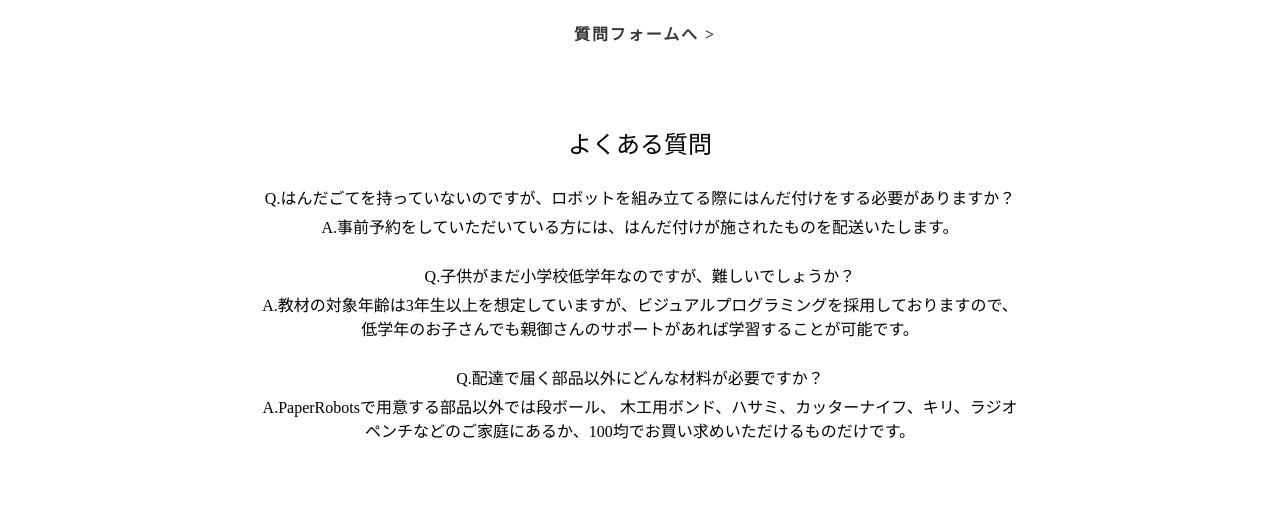
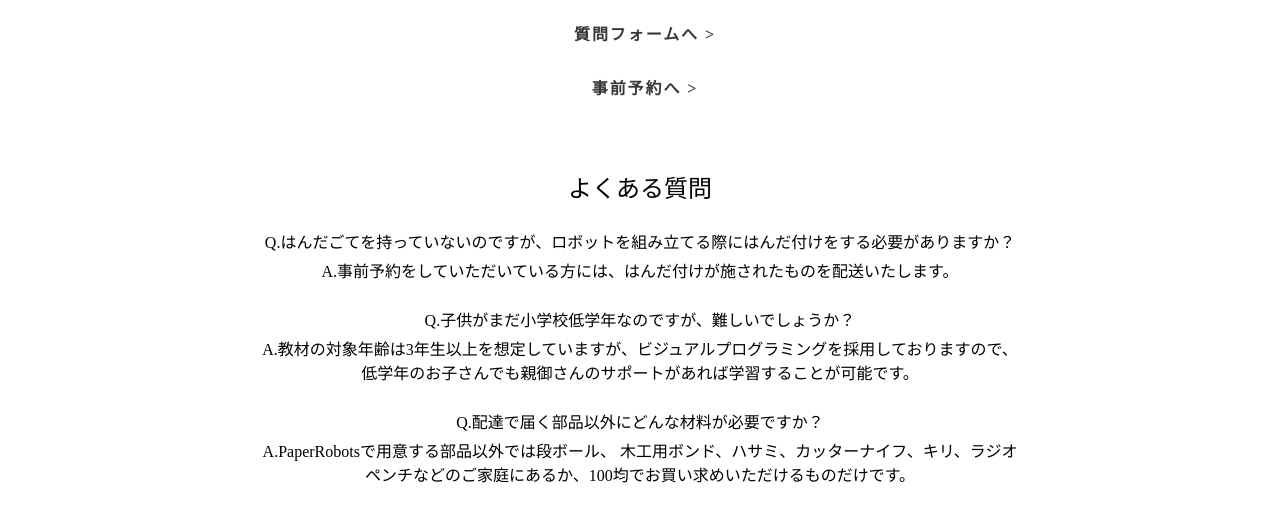
Before and after one commit to PaperRobotsFuture/PaperRobotsFuture.github.io, a plain HTML site: page contact.html in a window 1280 px wide. Shown: the part 310-821 px from the top of the page. Before the commit the page ends 800 px from the top, so only its background shows below. Drawn offline with Linux system fonts and the light colour scheme.

Commit message:
Add files via upload

```diff
--- a/contact.css
+++ b/contact.css
@@ -100,6 +100,38 @@ header{
     transform-origin: left top; /*左から右に向かう*/
     }
 
+    .b2 a {
+        position: relative;
+        display: inline-block;
+        text-decoration: none;
+        color:rgb(55, 55, 55);
+        letter-spacing: 0.12em;
+        margin-bottom:20px;
+        font-weight:bold;
+        padding-left:10px;
+        width:150px;
+    }
+
+
+
+    .b2 ::after {
+        position: absolute;
+        left: 0;
+        content: '';
+        width: 100%;
+        height: 1.5px;
+        background: #000000;
+        bottom: -1px;
+        transform: scale(0, 1);
+        transform-origin: right top; /*変形（アンダーラインの伸長）の原点がaタグ（各メニュー）の右端*/
+        transition: transform 0.3s;  /*変形の時間*/
+        }
+
+        .b2 :hover::after {
+        transform: scale(1, 1);     /*ホバー後、x軸方向に1（相対値）伸長*/
+        transform-origin: left top; /*左から右に向かう*/
+        }
+
     .contents h2{
         font-size:24px;
         font-weight:normal;
--- a/contact.html
+++ b/contact.html
@@ -34,6 +34,10 @@
             <div class = "b1">
                 <a href = "https://forms.gle/HpGQcHPtKfevbHtTA">質問フォームへ ></a>
             </div>
+            <div class = "b2">
+                <a href = "https://forms.gle/iT4Y1kKipDapBJoG6">事前予約へ ></a>
+            </div>
+
             <h2>よくある質問</h2>
             <p class = "aq">Q.はんだごてを持っていないのですが、ロボットを組み立てる際にはんだ付けをする必要がありますか？</p>
             <p class = "qa">A.事前予約をしていただいている方には、はんだ付けが施されたものを配送いたします。</p>
```
